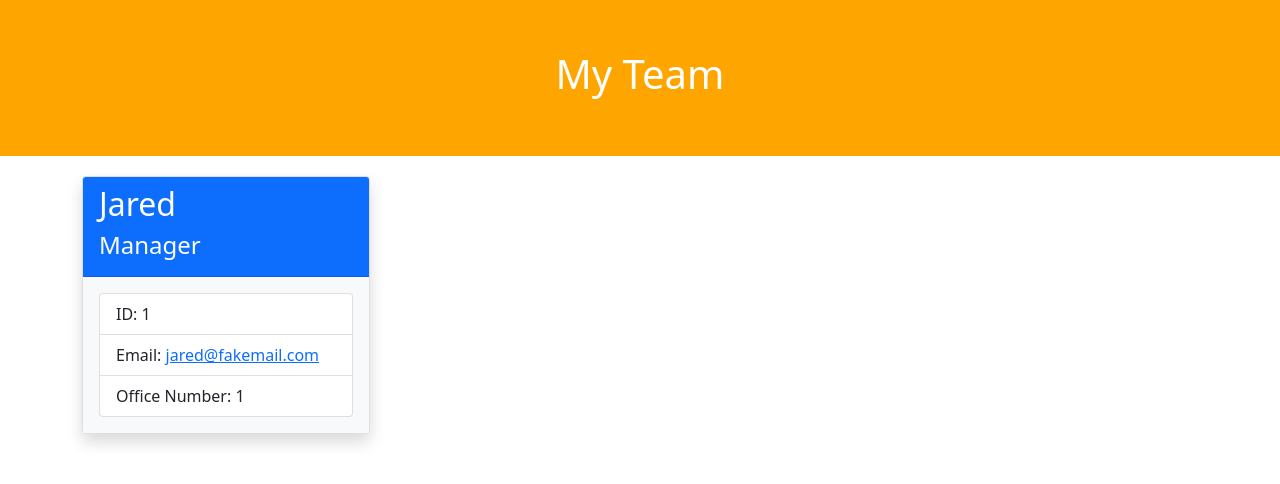
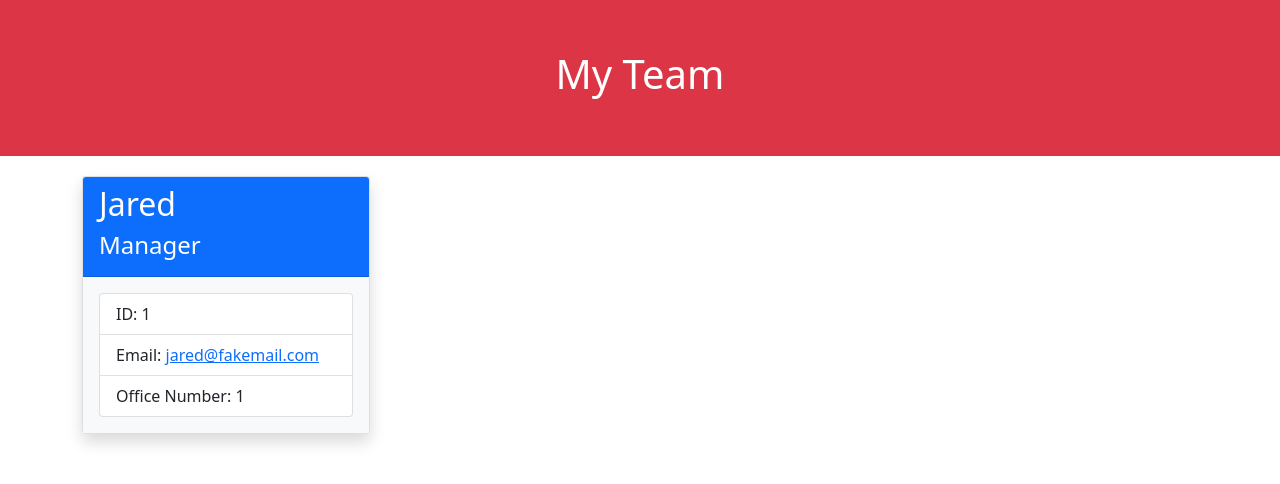
Before and after one commit to DomenicBeall/team-profile-generator, a website: page src/template.html in a window 1280 px wide. Drawn offline with nearby package versions, Linux system fonts and the light colour scheme.

Commit message:
Updated template.html

```diff
--- a/src/template.html
+++ b/src/template.html
@@ -11,7 +11,7 @@
     <title>My Team</title>
 </head>
 <body>
-    <header>
+    <header class="bg-danger">
         <h1>My Team</h1>
     </header>
 
```
